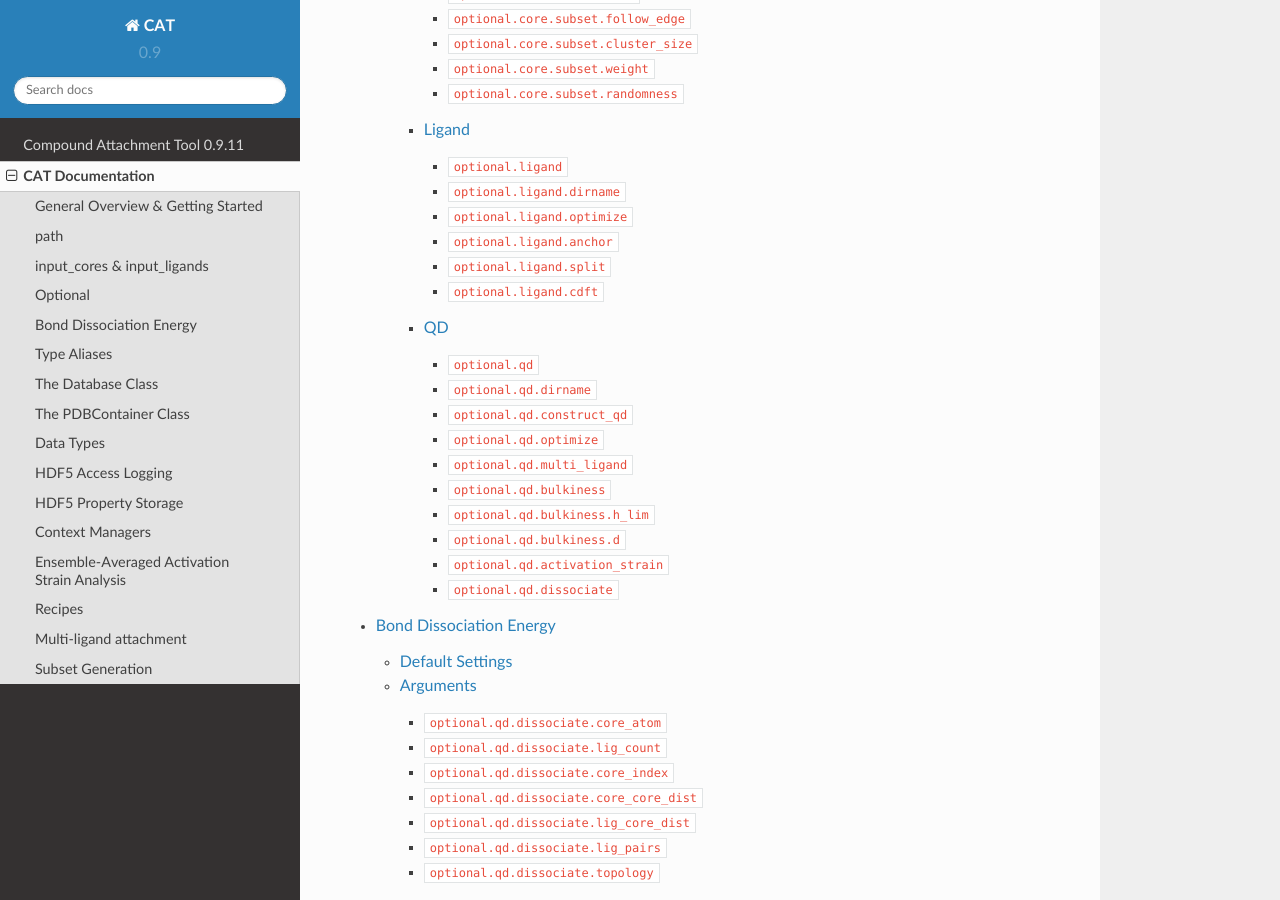
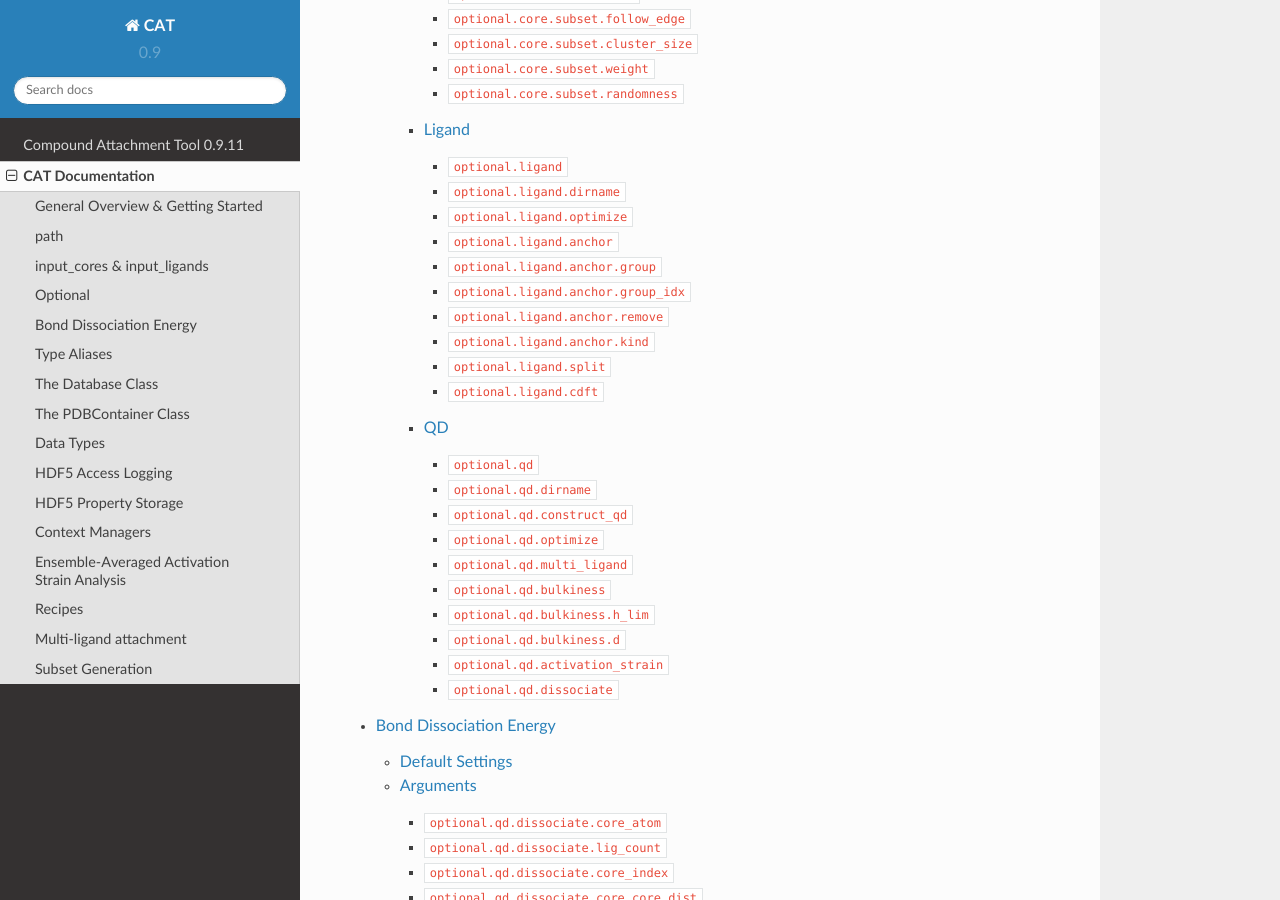
Before and after one commit to nlesc-nano/CAT, a Sphinx documentation site: the page built from docs/0_documentation.rst, in a window 1280 px wide and 900 px high, scrolled down 1352 px. Built offline with Sphinx 7.4.7 and the Read the Docs theme 2.0.0, drawn with Linux system fonts in a browser that asks for light colours; some of the changed lines change nothing that is shown.

Commit message:
DOC: Add docs for the new ligand-anchor customization

```diff
--- a/docs/4_optional.rst
+++ b/docs/4_optional.rst
@@ -607,7 +607,7 @@
 
     .. attribute:: optional.ligand.anchor
 
-        :Parameter:     * **Type** - :class:`str` or :class:`tuple` [:class:`str`]
+        :Parameter:     * **Type** - :class:`str`, :class:`Sequence[str] <collections.abc.Sequence>` or :class:`dict[str, Any] <dict>`
                         * **Default value** – ``None``
 
         Manually specify SMILES strings representing functional groups.
@@ -621,7 +621,29 @@
 
         If not specified, the default functional groups of **CAT** are used.
 
-        This optiona can alternatively be provided as ``optional.ligand.functional_groups``.
+        This option can alternatively be provided as ``optional.ligand.functional_groups``.
+
+        Further customization can be achieved by passing dictionaries:
+
+        * :attr:`anchor.group`
+        * :attr:`anchor.group_idx`
+        * :attr:`anchor.remove`
+        * :attr:`anchor.kind`
+
+        .. note::
+
+            .. code:: yaml
+
+                optional:
+                    ligand:
+                        anchor:
+                            - group: "[H]OC(=O)C"  # Remove H and attach at the (formal) oxyanion
+                              group_idx: 1
+                              remove: 0
+                            - group: "[H]OC(=O)C"  # Remove H and attach at the mean position of both oxygens
+                              group_idx: [1, 3]
+                              remove: 0
+                              kind: mean
 
         .. note::
             This argument has no value be default and will thus default to SMILES strings of the default
@@ -629,6 +651,52 @@
 
         .. note::
             The yaml format uses ``null`` rather than ``None`` as in Python.
+
+
+    .. attribute:: optional.ligand.anchor.group
+
+        :Parameter:     * **Type** - :class:`str`
+
+        A SMILES string representing the anchoring group.
+
+        .. note::
+            This argument has no value be default and must thus be provided by the user.
+
+
+    .. attribute:: optional.ligand.anchor.group_idx
+
+        :Parameter:     * **Type** - :class:`int` or :class:`Sequence[int] <collections.abc.Sequence>`
+
+        The indices of the anchoring atom(s) in :attr:`anchor.group <optional.ligand.anchor.group>`.
+
+        Indices should be 0-based.
+        These atoms will be attached to the core, the manner in which is determined by the :attr:`anchor.kind` option.
+
+        .. note::
+            This argument has no value be default and must thus be provided by the user.
+
+    .. attribute:: optional.ligand.anchor.remove
+
+        :Parameter:     * **Type** - :data:`None`, :class:`int` or :class:`Sequence[int] <collections.abc.Sequence>`
+
+        The indices of the to-be removed atoms in :attr:`anchor.group <optional.ligand.anchor.group>`.
+
+        No atoms are removed when set to :data:`None`.
+        Indices should be 0-based.
+        See also the :attr:`~optional.ligand.split` option.
+
+
+    .. attribute:: optional.ligand.anchor.kind
+
+        :Parameter:     * **Type** - :class:`str`
+
+        How atoms are to-be attached when multiple anchor atoms are specified in :attr:`anchor.group_idx <optional.ligand.anchor.group_idx>`.
+
+        Accepts one of the following options:
+
+        * ``"first"``: Attach the first atom to the core.
+        * ``"mean"``: Attach the mean position of all anchoring atoms to the core.
+        * ``"mean_translate"``: Attach the mean position of all anchoring atoms to the core and then translate back to the first atom.
 
 
     .. attribute:: optional.ligand.split
```
